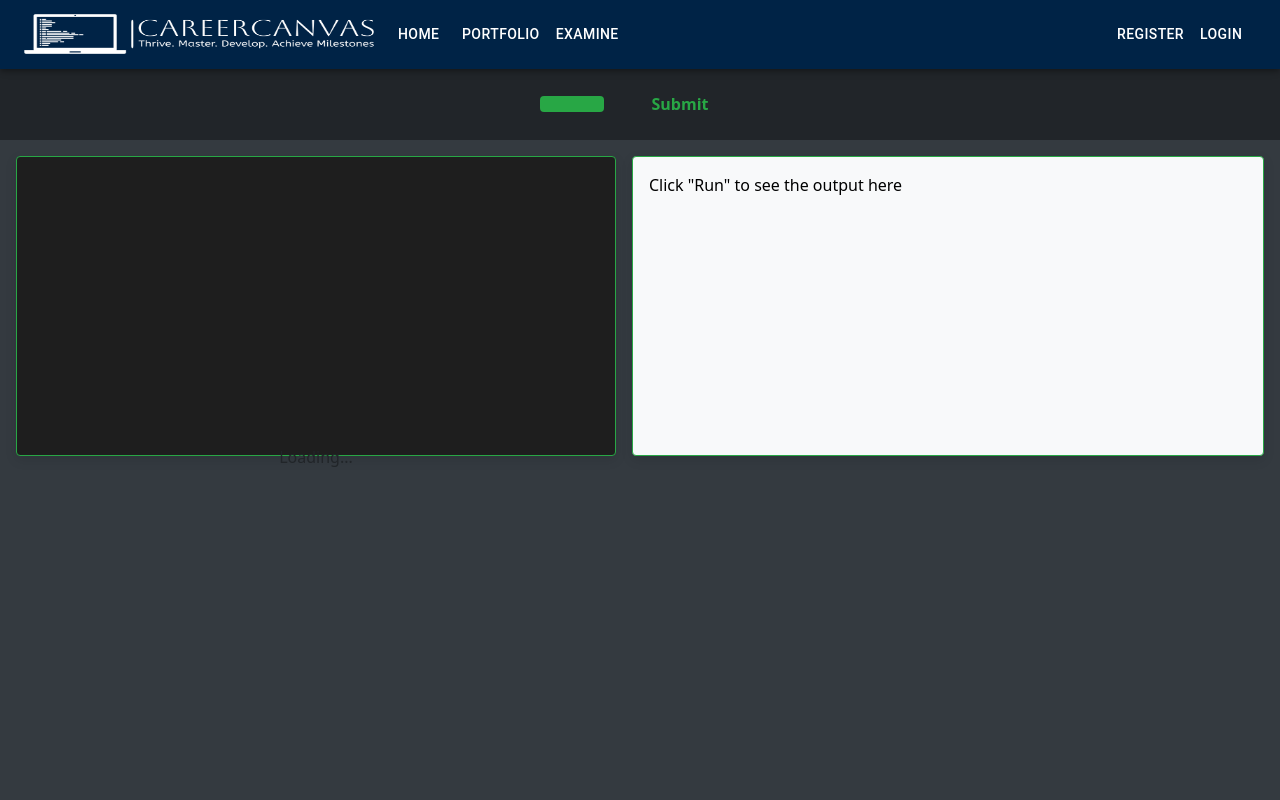
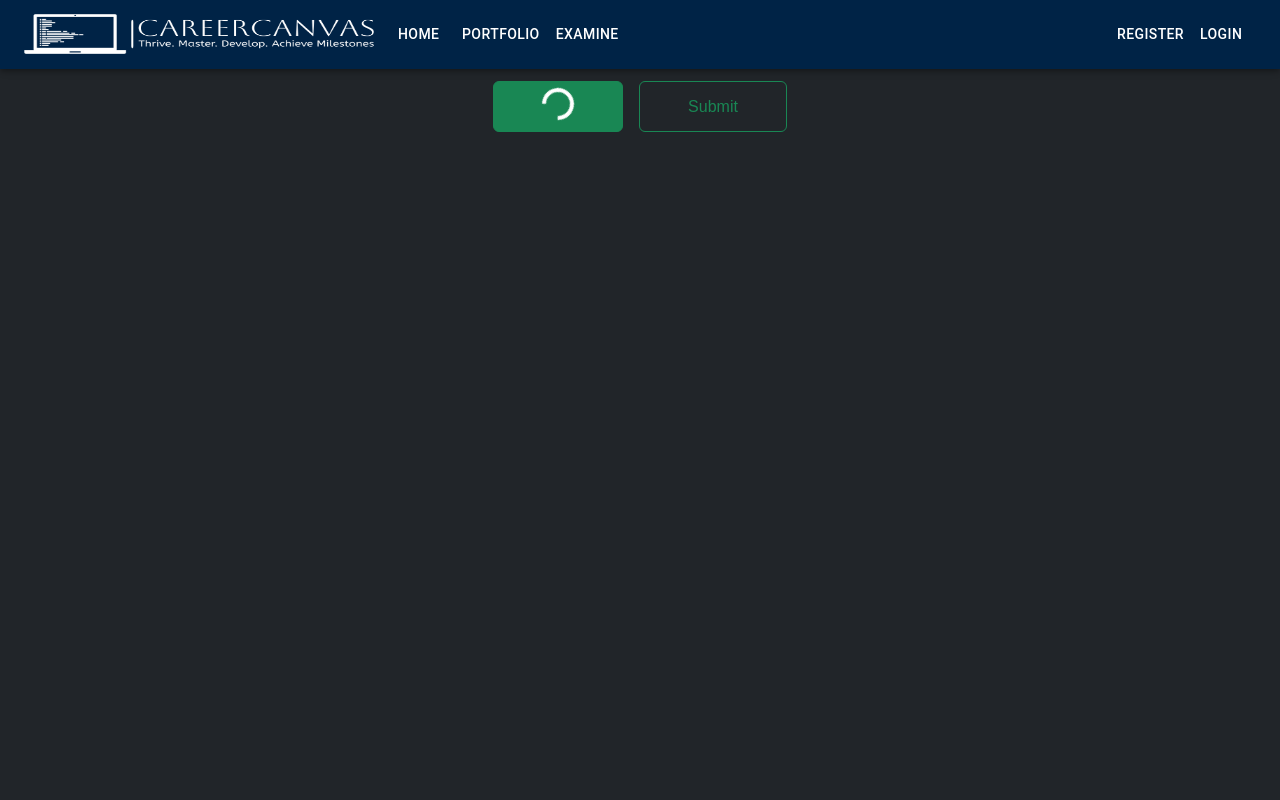
Before and after one commit to AbramBorma/CareerCanvas-ITI-Graduation_Project, a React (Create React App) app in the folder frontend/: page /monaco/1 in a window 1280 px wide. Shown: the top 800 px of the page. Built offline with nearby package versions, Linux system fonts and the light colour scheme.

Commit message:
final-fix

```diff
--- a/frontend/src/components/CodeEditor.jsx
+++ b/frontend/src/components/CodeEditor.jsx
@@ -1,10 +1,11 @@
 import { useRef, useState, useEffect } from "react";
 import { useParams,useLocation ,useNavigate} from 'react-router-dom';
 import axios from "axios";
+import "bootstrap/dist/css/bootstrap.min.css";
+import "bootstrap/dist/js/bootstrap.bundle"
 import Spinner from './Spinner.js';
 import { Editor } from "@monaco-editor/react";
 import { getExamQuestions,submitExam } from '../services/api';
-import './CodeEditor.css'
 // import { LANGUAGE_VERSIONS, CODE_SNIPPETS } from "./constants";
 
 const LANGUAGE_VERSIONS = {
@@ -263,18 +264,25 @@ const CodeEditor = () => {
 
 
   return (
-    <div className="component-bg">
-    <div className="component-header">
-      <button onClick={() => run(runcase, runexpect)} className="success-button">
-        {isLoading ? <div className="custom-spinner"></div> : <span>RUN</span>}
+    <div className="bg-dark vh-100">
+      <div className="d-flex justify-content-center vh-10 pt-2">
+        {/* <h5 className="text-danger te">Time Left: {Math.floor(timeLeft / 60)}:{('0' + (timeLeft % 60)).slice(-2)}</h5> */}
+        <button onClick={()=>run(runcase,runexpect)} className="btn btn-success px-5 mx-2">
+          {isLoading ?
+            <div className="spinner-border" role="status"><span className="sr-only"></span></div>
+            : <span>RUN</span>}
         </button>
-      <button onClick={submit} className="outline-success-button">
-        {isLoadings ? <div className="custom-spinner"></div> : <span>Submit</span>}
+        <button onClick={submit} className="btn btn-outline-success px-5 mx-2">
+          {isLoadings ?
+            <div className="spinner-border" role="status"><span className="sr-only"></span></div>
+            : <span>Submit</span>}
         </button>
       </div>
-
-    <div className="code-container">
-      <div className="editor-container">
+      {isLoading ?
+        (<Spinner />)
+        : (<div className="d-flex justify-content-between pt-3">
+          {/* <LanguageSelector language={language} onSelect={onSelect} /> */}
+          <div className=" w-50 vh-75" >
             <Editor
               options={{
                 minimap: {
@@ -290,12 +298,23 @@ const CodeEditor = () => {
               onChange={(value) => setValue(value)}
             />
           </div>
-      <div className="output-container">
+          <div className=" w-50 vh-75 p-2 border text-light bg-black">
             {output
-          ? output.map((line, i) => <p key={i}>{line}</p>)
+              ? output.map((line, i) => <p className="text-light mb-1" key={i}>{line}</p>)
               : 'Click "Run" to see the output here'}
           </div>
-    </div>
+
+        </div>)}
+      {/* {runerror?
+          (<div className="alert alert-danger alert-dismissible fade show" role="alert">
+            <strong>Holy guacamole!</strong> You should check in on some of those fields below.
+            <button type="button" className="btn-close" data-bs-dismiss="alert" aria-label="Close"></button>
+          </div>): */}
+      {runstate?
+      (<div className="alert alert-success alert-dismissible fade show" role="alert">
+        <strong>Well done!</strong> You passed the fist test case.
+        {/* <button type="button" className="btn-close" data-bs-dismiss="alert" aria-label="Close"></button> */}
+      </div>):<></>}
     </div>
   );
 };
--- a/frontend/src/components/SupervisorAddExam.js
+++ b/frontend/src/components/SupervisorAddExam.js
@@ -1,9 +1,9 @@
-import { useEffect, useState,useContext } from 'react';
+import { useEffect, useState, useContext } from 'react';
 import { AiOutlineClose } from 'react-icons/ai';
 import "bootstrap/dist/css/bootstrap.min.css";
 import "bootstrap/dist/js/bootstrap.bundle";
 import AuthContext from '../context/AuthContext';
-import { examSubjects ,addExam} from '../services/api.js';
+import { examSubjects, addExam } from '../services/api.js';
 import Spinner from './Spinner.js';
 
 const SupervisorAddExam = ({ onClose }) => {
@@ -41,11 +41,11 @@ const SupervisorAddExam = ({ onClose }) => {
         let data = {
             ...inputs,
             user: user.user_id,
-            number_of_questions: (inputs.easy+","+inputs.intermediate+","+inputs.advanced)
+            number_of_questions: (inputs.easy + "," + inputs.intermediate + "," + inputs.advanced)
         };
         // console.log(data)
         try {
-        const response = await addExam(data);
+            const response = await addExam(data);
             onClose();
         } catch (error) {
             console.log(error);
@@ -54,8 +54,9 @@ const SupervisorAddExam = ({ onClose }) => {
     };
 
     return (
-        <div  style={{ width: '30%' }} className="position-fixed top-0 left-0 right-0 bottom-0 bg-black bg-opacity-75 d-flex justify-content-center align-items-center z-index-1050">
-            <div
+<div className="position-fixed top-0 left-0 right-0 bottom-0 bg-black bg-opacity-75 d-flex justify-content-center align-items-center z-index-1050">
+<div className="w-100 w-md-30">
+<div
                 onClick={(event) => event.stopPropagation()}
                 className="w-100 bg-white rounded p-3 position-relative"
             >
@@ -118,7 +119,7 @@ const SupervisorAddExam = ({ onClose }) => {
                                     className="form-control"
                                 />
                             </div> */}
-                        <div className="mb-3 text-center d-flex align-content-center">
+                        <div className="mb-3 text-center d-flex align-content-center flex-wrap">
                             <label className="mx-2 mt-2">No. Easy:</label>
                             <input
                                 type="number"
@@ -164,6 +165,7 @@ const SupervisorAddExam = ({ onClose }) => {
                 )}
                 {error && <div className="text-danger text-center">{error}</div>}
             </div>
+            </div>
         </div>
     );
 };
--- a/frontend/src/components/SupervisorDashboard.js
+++ b/frontend/src/components/SupervisorDashboard.js
@@ -31,6 +31,7 @@ const SupervisorDashboard = () => {
   const [currentAction, setCurrentAction] = useState(null);
   const [successDialogOpen, setSuccessDialogOpen] = useState(false);
   const navigate = useNavigate();
+  const [examChanged,setExamChanged] = useState(false)
 
   // Pagination state
   const [currentPage, setCurrentPage] = useState(1);
@@ -61,7 +62,7 @@ const SupervisorDashboard = () => {
     };
 
     fetchStudents();
-  }, [currentPage, searchQuery]); // Fetch students when currentPage changes
+  }, [currentPage, searchQuery,examChanged]); // Fetch students when currentPage changes
 
   // Handle pagination page change
   const handlePageChange = (page) => {
@@ -190,7 +191,7 @@ const SupervisorDashboard = () => {
       }
       const supervisorId = user.user_id;
       await setTrackStudentsExam(supervisorId, { examID: JSON.parse(selectedSubject).id });
-
+      setExamChanged(state => !state)
       // Update the students state to reflect the assigned exam
       setStudents(students.map(student =>
         student.is_active ? { ...student, exams: [JSON.parse(selectedSubject).name] } : student
@@ -210,6 +211,7 @@ const SupervisorDashboard = () => {
     try {
       const supervisorId = user.user_id;
       await removeTrackStudentsExam(supervisorId, {  examID: JSON.parse(selectedSubject).id });
+      setExamChanged(state => !state)
 
       // Update the students state to reflect the removed exam
       setStudents(students.map(student =>
```
Lines whose indentation alone changed are shown as unchanged.
